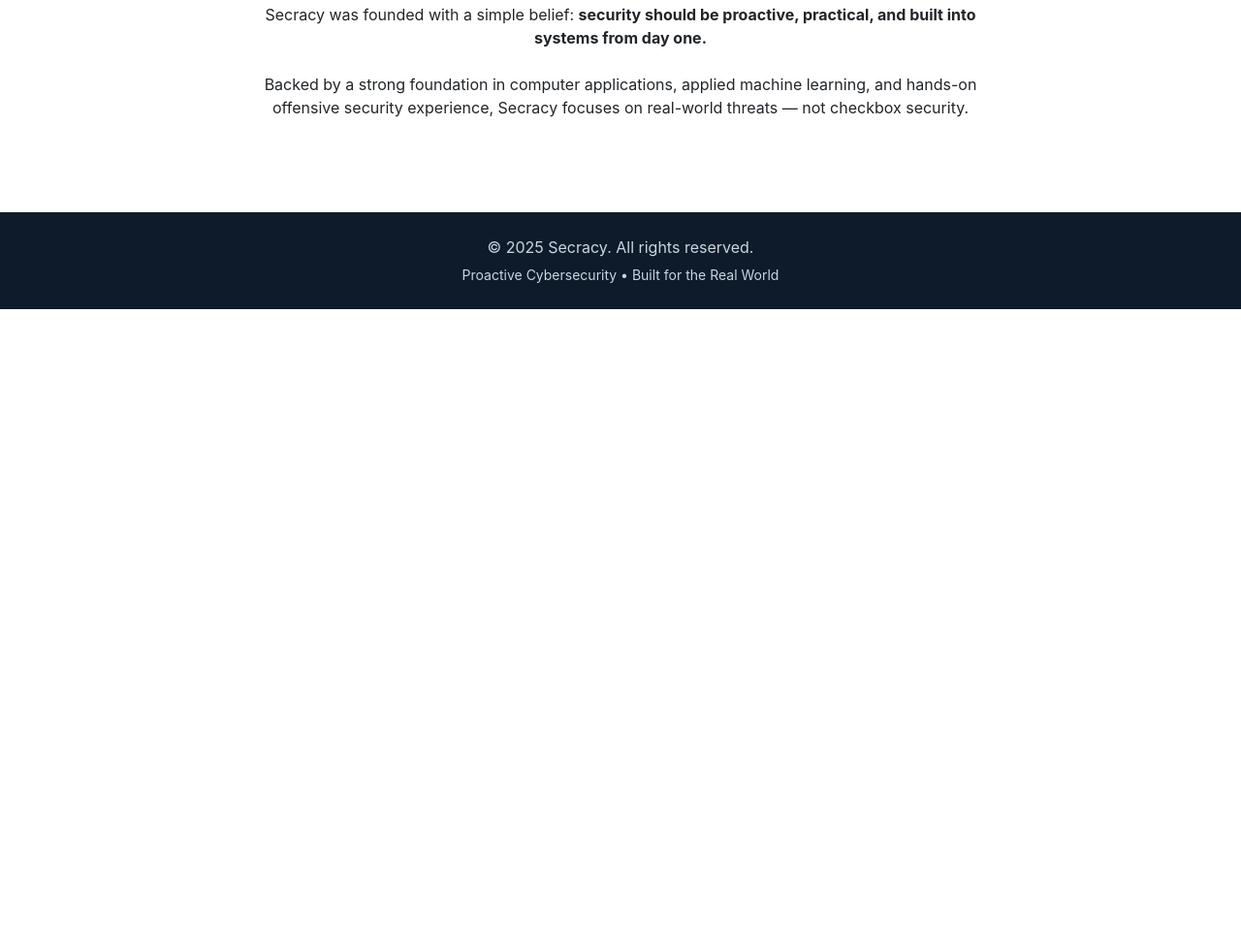
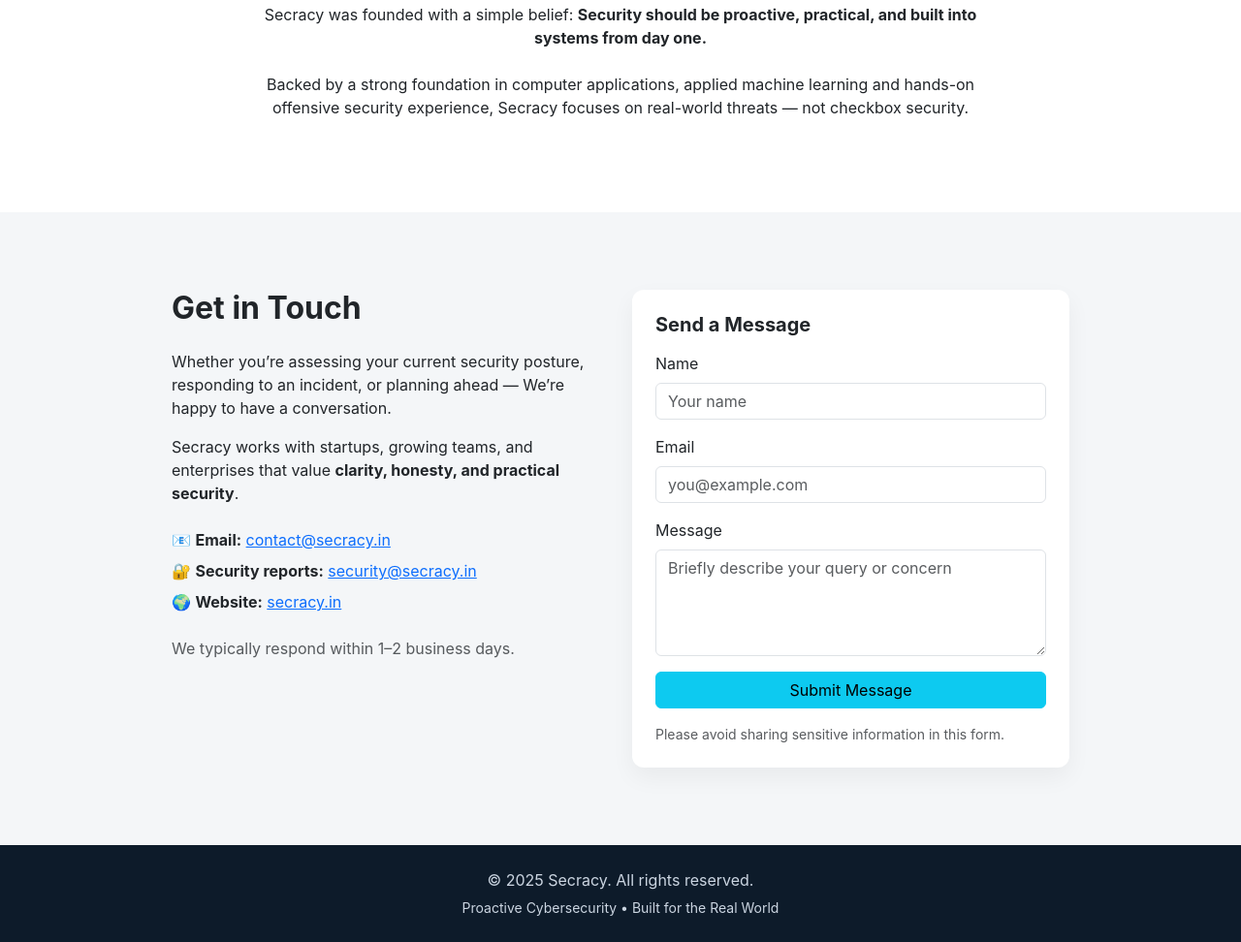
Before and after one commit to pavan-shaw/secracy, a plain HTML site: page index.html in a window 1280 px wide. Shown: the part 1632-2604 px from the top of the page at 97% size. Before the commit the page ends 1951 px from the top, so only its background shows below. Drawn offline with nearby package versions, Linux system fonts and the light colour scheme.

Commit message:
Refine About section and add contact form
Updated the text for clarity and added a contact section with a form.

```diff
--- a/index.html
+++ b/index.html
@@ -197,12 +197,88 @@
         <h2 class="text-center fw-bold mb-4">About Secracy</h2>
         <p class="text-center mx-auto" style="max-width: 800px;">
             Secracy was founded with a simple belief:
-            <strong>security should be proactive, practical, and built into systems from day one.</strong>
+            <strong> Security should be proactive, practical, and built into systems from day one.</strong>
             <br><br>
             Backed by a strong foundation in computer applications,
-            applied machine learning, and hands-on offensive security experience,
+            applied machine learning and hands-on offensive security experience,
             Secracy focuses on real-world threats — not checkbox security.
         </p>
+    </div>
+</section>
+
+<!-- CONTACT -->
+<section id="contact" class="section-padding bg-light-dark">
+    <div class="container">
+        <div class="row justify-content-center">
+
+            <!-- Text Column -->
+            <div class="col-lg-5 mb-5 mb-lg-0">
+                <h2 class="fw-bold mb-4">Get in Touch</h2>
+
+                <p class="mb-3">
+                    Whether you’re assessing your current security posture,
+                    responding to an incident, or planning ahead —
+                    We’re happy to have a conversation.
+                </p>
+
+                <p class="mb-4">
+                    Secracy works with startups, growing teams, and enterprises
+                    that value <strong>clarity, honesty, and practical security</strong>.
+                </p>
+
+                <ul class="list-unstyled">
+                    <li class="mb-2">
+                        📧 <strong>Email:</strong>
+                        <a href="mailto:contact@secracy.in">contact@secracy.in</a>
+                    </li>
+                    <li class="mb-2">
+                        🔐 <strong>Security reports:</strong>
+                        <a href="mailto:security@secracy.in">security@secracy.in</a>
+                    </li>
+                    <li class="mb-2">
+                        🌍 <strong>Website:</strong>
+                        <a href="https://secracy.in">secracy.in</a>
+                    </li>
+                </ul>
+
+                <p class="text-muted mt-4">
+                    We typically respond within 1–2 business days.
+                </p>
+            </div>
+
+            <!-- Form Column -->
+            <div class="col-lg-5">
+                <div class="card p-4">
+                    <h5 class="fw-bold mb-3">Send a Message</h5>
+
+                    <form>
+                        <div class="mb-3">
+                            <label class="form-label">Name</label>
+                            <input type="text" class="form-control" placeholder="Your name" required>
+                        </div>
+
+                        <div class="mb-3">
+                            <label class="form-label">Email</label>
+                            <input type="email" class="form-control" placeholder="you@example.com" required>
+                        </div>
+
+                        <div class="mb-3">
+                            <label class="form-label">Message</label>
+                            <textarea class="form-control" rows="4" placeholder="Briefly describe your query or concern" required></textarea>
+                        </div>
+
+                        <button type="submit" class="btn btn-info w-100">
+                            Submit Message
+                        </button>
+
+                        <small class="text-muted d-block mt-3">
+                            Please avoid sharing sensitive information in this form.
+                        </small>
+                    </form>
+                </div>
+            </div>
+
+        </div>
     </div>
 </section>
 
```
